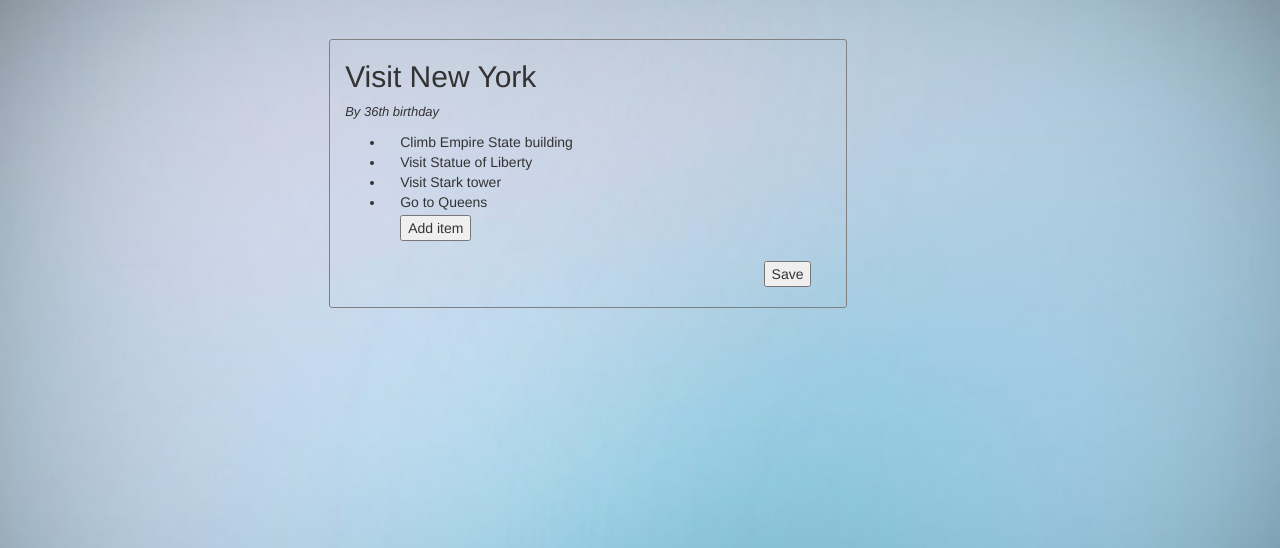
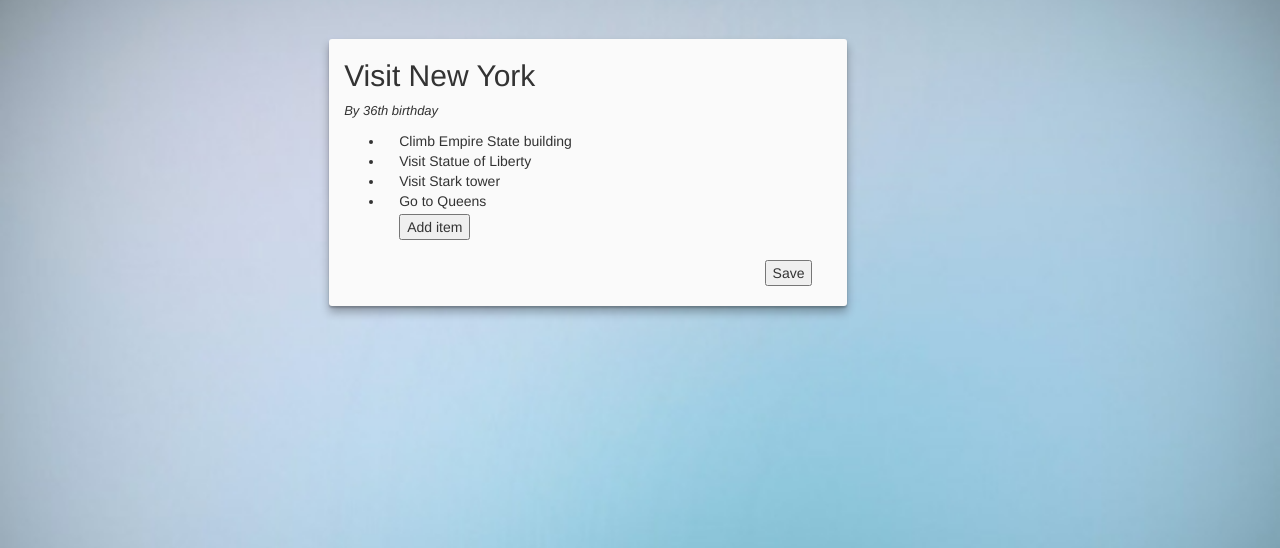
Before and after one commit to kennlebu/BucketList, a Flask app: page /item in a window 1280 px wide. Shown: the part 51-599 px from the top of the page. Run offline with Flask 2, Linux system fonts and the light colour scheme; some libraries are stand-ins or nearby versions.

Commit message:
Add material design cards
Modified bucket list cards to look like material design cards

```diff
--- a/app/templates/base.html
+++ b/app/templates/base.html
@@ -13,8 +13,16 @@
 
         .card {
             border-radius: 3px;
-            border: 1px solid gray;
             margin: 10 10px;
+            position: relative;
+            overflow: hidden;
+            background-color: #fafafa;
+            box-shadow: 0 6px 10px 0 rgba(0, 0, 0, 0.3), 0 2px 2px 0 rgba(0, 0, 0, 0.2);
+        }
+
+        .card:hover {
+            cursor: pointer;
+            box-shadow: 1px 13px 25px 0 rgba(0, 0, 0, 0.3), 0 11px 7px 0 rgba(0, 0, 0, 0.2);
         }
 
         .due_date {
```
